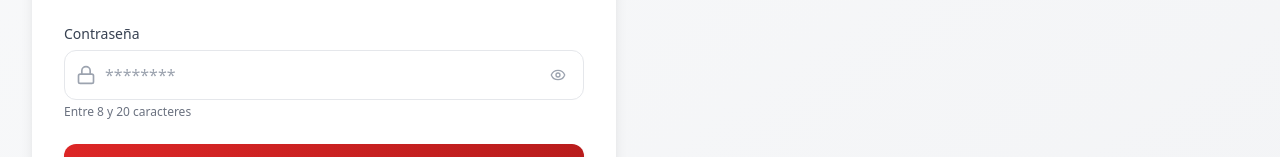
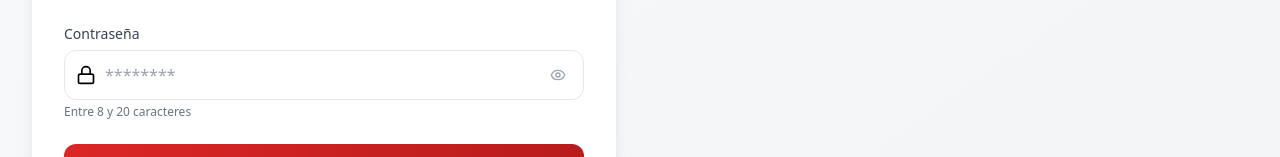
Before and after one commit to romeroalan26/taxes247-frontend, a React (Vite) app: page /register in a window 1280 px wide. Shown: the part 592-749 px from the top of the page. Built offline with nearby package versions, Linux system fonts and the light colour scheme; no server answers.

Commit message:
Visual improvements

```diff
--- a/src/components/CreateRequest.jsx
+++ b/src/components/CreateRequest.jsx
@@ -1462,7 +1462,7 @@ const CreateRequest = () => {
               >
                 <ArrowLeft className="h-5 w-5" />
                 <div className="flex flex-col">
-                  <h1 className="text-xl font-semibold text-white">
+                  <h1 className="text-sm font-semibold text-white">
                     Dashboard
                   </h1>
                 </div>
--- a/src/components/Register.jsx
+++ b/src/components/Register.jsx
@@ -301,7 +301,7 @@ const Register = () => {
                     </label>
                     <div className="relative group">
                       <div className="absolute inset-y-0 left-0 pl-3 flex items-center pointer-events-none">
-                        <Lock className="h-5 w-5 text-gray-400 group-focus-within:text-red-500 transition-colors duration-200" />
+                        <Lock className="h-5 w-5" />
                       </div>
                       <input
                         type={showPassword ? "text" : "password"}
```
